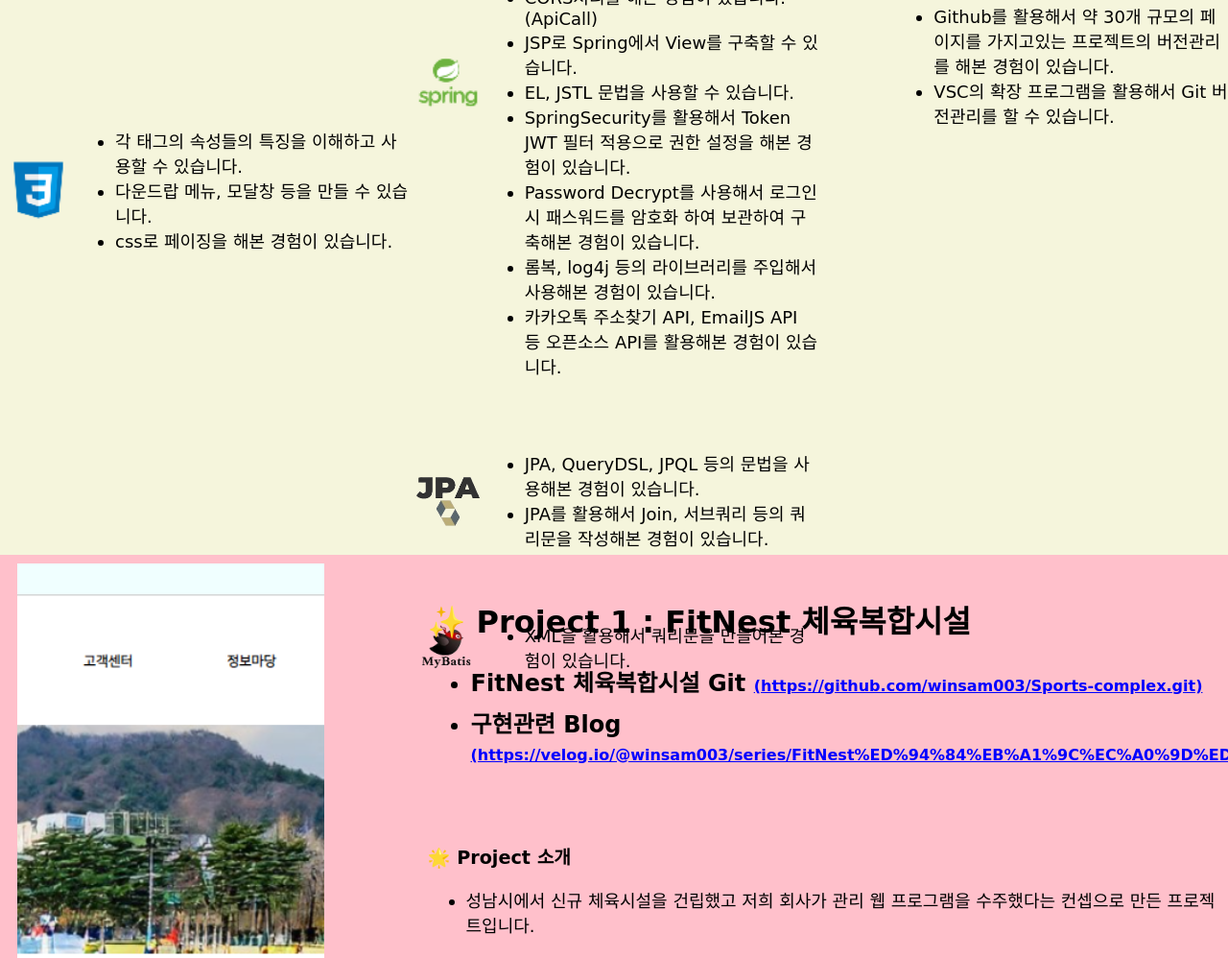
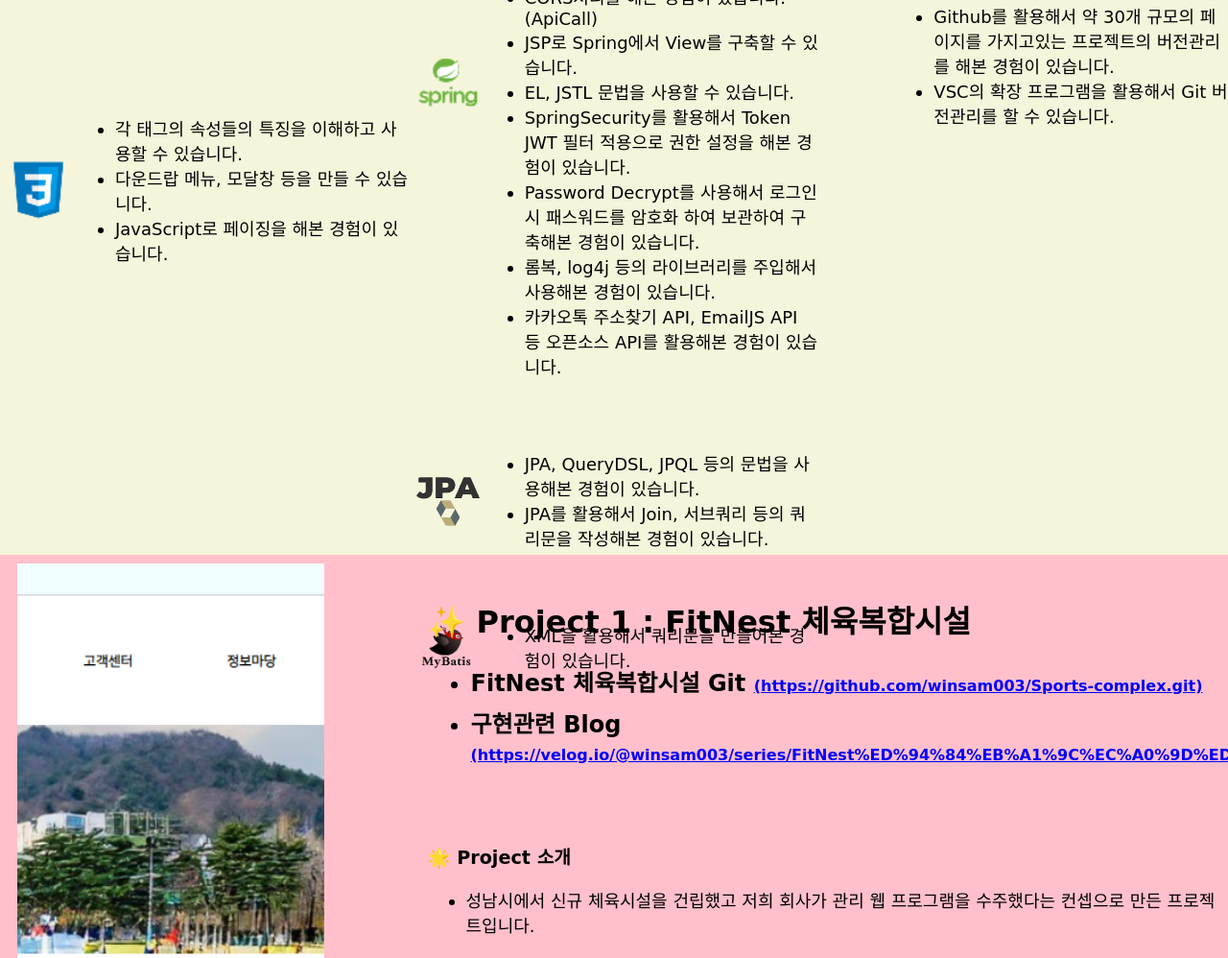
Before and after one commit to winsam003/portfolio, a website: page public/index.html in a window 1280 px wide. Shown: the part 2222-3220 px from the top of the page at 96% size. Drawn offline with Linux system fonts and the light colour scheme; a web font is replaced by a local one.

Commit message:
오타수정

```diff
--- a/public/index.html
+++ b/public/index.html
@@ -148,7 +148,7 @@
                             <ul>
                                 <li class="skills_Front_detail">각 태그의 속성들의 특징을 이해하고 사용할 수 있습니다.</li>
                                 <li class="skills_Front_detail">다운드랍 메뉴, 모달창 등을 만들 수 있습니다.</li>
-                                <li class="skills_Front_detail">css로 페이징을 해본 경험이 있습니다.</li>
+                                <li class="skills_Front_detail">JavaScript로 페이징을 해본 경험이 있습니다.</li>
                             </ul>
                         </span>
                     </div>
```
